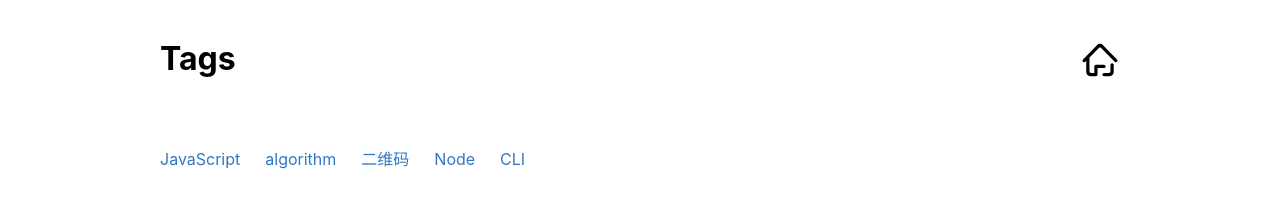
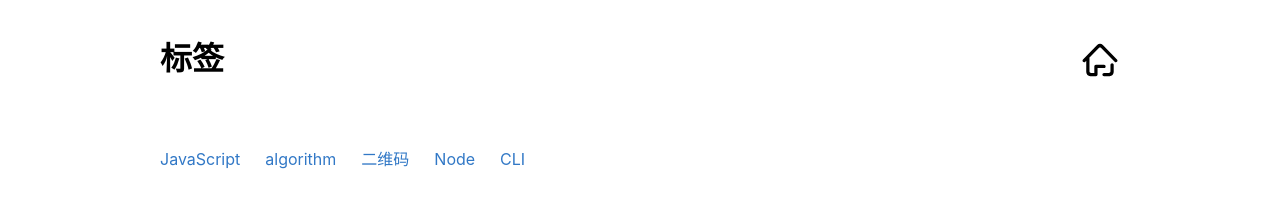
Before and after one commit to luohuidong/next-blog, a Next.js app: page /tags in a window 1280 px wide. Shown: the top 218 px of the page. Built offline with nearby package versions, Linux system fonts and the light colour scheme.

Commit message:
used another layout component

```diff
--- a/pages/tags/index.tsx
+++ b/pages/tags/index.tsx
@@ -4,8 +4,7 @@ import Link from "next/link";
 
 import { getAllPostTags } from "@/lib/posts";
 import styles from "@/styles/tags.module.scss";
-import Layout from "@/components/Layout";
-import GoHomeButton from "@/ui/GoHomeButton";
+import TagLayout from "@/components/TagLayout";
 
 interface Props {
   tags: [string, number][];
@@ -13,24 +12,15 @@ interface Props {
 
 export default function Tags(props: Props) {
   return (
-    <Layout>
+    <TagLayout headerTitle="标签">
       <div className={styles.container}>
-        <div className={styles.header}>
-          <h1>Tags</h1>
-
-          <Link href="/" as={`/`}>
-            <a>
-              <GoHomeButton />
-            </a>
-          </Link>
-        </div>
         {props.tags.map((tag) => (
           <span key={tag[0]} className={styles.tagText}>
             <a key={tag[0]}>{tag[0]}</a>
           </span>
         ))}
       </div>
-    </Layout>
+    </TagLayout>
   );
 }
 
--- a/styles/tags.module.scss
+++ b/styles/tags.module.scss
@@ -1,17 +1,4 @@
 .container {
-  max-width: 960px;
-  margin: 20px auto;
-
-  .header {
-    display: flex;
-    align-items: center;
-    margin-bottom: 50px;
-
-    h1 {
-      flex: 1;
-    }
-  }
-
   .tagText {
     margin-right: 25px;
 
```
